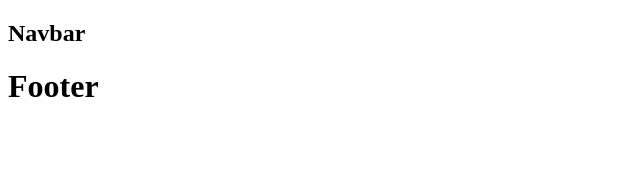
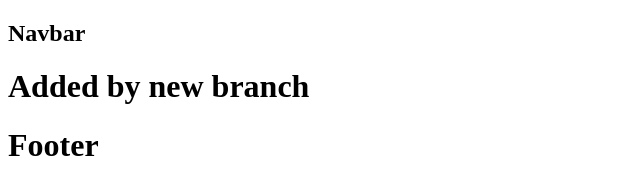
Before and after one commit to asilamurodova/git-tutorial, a plain HTML site: page index.html in a window 1280 px wide. Shown: the whole page, without its empty margins (0-640 px from the left). Drawn offline with Linux system fonts and the light colour scheme.

Commit message:
added main

```diff
--- a/index.html
+++ b/index.html
@@ -7,7 +7,10 @@
     <title>Document</title>
 </head>
 <body>
-    <nav><h1>Navbar</h1></nav>
+     <nav><h1>Navbar</h1></nav>
+     <main>
+        <h1>Added by new branch</h1>
+     </main>
      <footer><h1>Footer</h1></footer>
 </body>
 </html>
```
